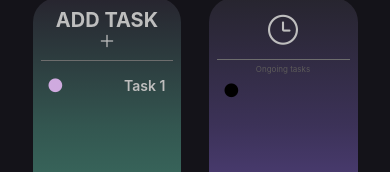
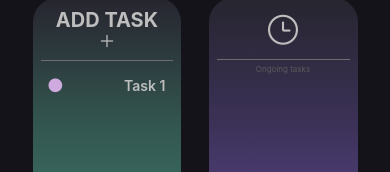
Before and after one commit to BashirHilaly/TimeMastery, a React Native app: screen / in a window 390 px wide. Shown: the part 281-453 px from the top of the page. Built offline with nearby package versions, Linux system fonts and the light colour scheme.

Commit message:
fixed transition from add task to ongoing task

```diff
--- a/App.js
+++ b/App.js
@@ -52,9 +52,11 @@ const App = () => {
 
   const [startedTasks, setStartedTasks] = useState([]);
 
+
   const handleStartTask = (task) => {
     task.taskStatus = 'Ongoing';
     setStartedTasks(prevStartedTasks => [...prevStartedTasks, task]);
+    console.log('Started tasks: ', startedTasks);
   }
 
 
@@ -70,7 +72,7 @@ const App = () => {
             <AddTask tasks={tasks} onAddTask={handleAddTask} onStartTask={handleStartTask} onRemoveTask={handleRemoveTask}/>
         </View>
         <View className="basis-1/2 items-end z-10">
-          <OngoingTasks startedTasks={startedTasks}/>
+          <OngoingTasks tasks={tasks}/>
         </View>
       </View>
       <History />
--- a/components/OngoingTask.js
+++ b/components/OngoingTask.js
@@ -4,7 +4,7 @@ import AsyncStorage from '@react-native-async-storage/async-storage';
 import { FontAwesome } from '@expo/vector-icons';
 
 
-const OngoingTask = ( task ) => {
+const OngoingTask = ({ task }) => {
 
     const [startTime, setStartTime] = useState(null);
     const [isActive, setIsActive] = useState(false);
@@ -120,6 +120,8 @@ const OngoingTask = ( task ) => {
         })
     ).current;
 
+
+
     return (
       <View>
         <Animated.View
--- a/components/OngoingTasks.js
+++ b/components/OngoingTasks.js
@@ -7,19 +7,7 @@ import OngoingTask from './OngoingTask';
 
 // Add a pan handler to end a task when you put it into the left component
 
-const OngoingTasks = ({ startedTasks }) => {
-
-    const [ongoingTasks, setOngoingTasks] = useState([]);
-
-    useEffect(() => {
-        console.log('Ongoing Tasks: ', startedTasks);
-        setOngoingTasks([...ongoingTasks, startedTasks]);
-    }, [startedTasks]);
-
-    if (ongoingTasks.length == 0){
-        console.log('Empty ongoing tasks');
-        return;
-    }
+const OngoingTasks = ({ tasks }) => {
 
     return (
         <LinearGradient className="bg-slate-500 h-64 w-11/12 p-2 rounded-3xl" colors={['#27252F', '#3C3258', '#5A478E']} style={{ flex: 1 }}>
@@ -29,9 +17,11 @@ const OngoingTasks = ({ startedTasks }) => {
             <View className="h-px my-2 border-1 bg-[#6D6D6D] mt-3"/>
             <Text className="text-[8px] text-[#5C5A5A] text-center -mt-1">Ongoing tasks</Text>
             <View className="p-2">
-            {ongoingTasks?.map(startedTasks => (
-                <OngoingTask key={startedTasks.taskId} task={startedTasks}/>
-            ))}
+            {
+                tasks.map(task => (
+                    task.taskStatus === 'Ongoing' && <OngoingTask key={task.taskId} task={task} />
+                ))
+            }
             </View>
         </LinearGradient>
     )
```
